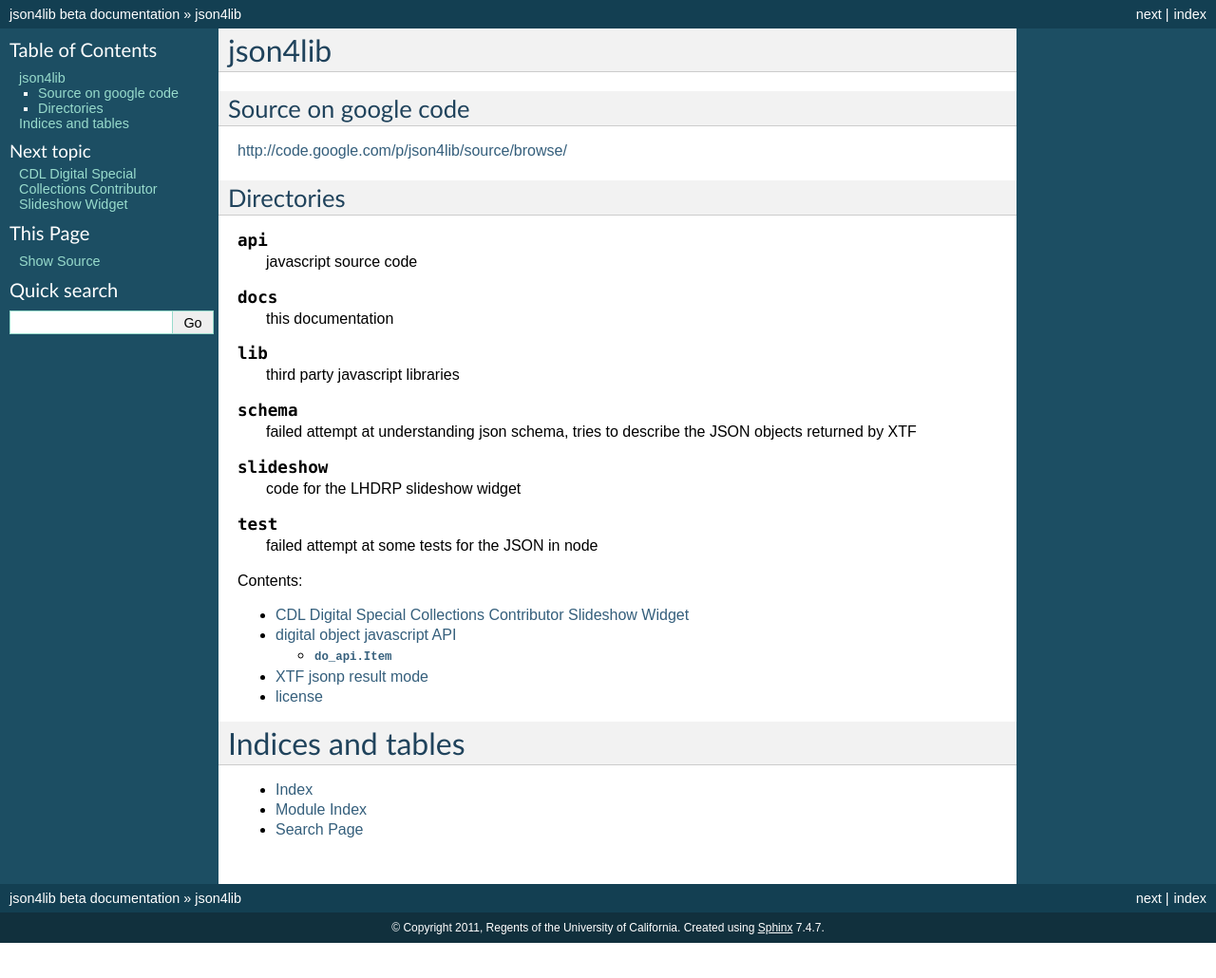
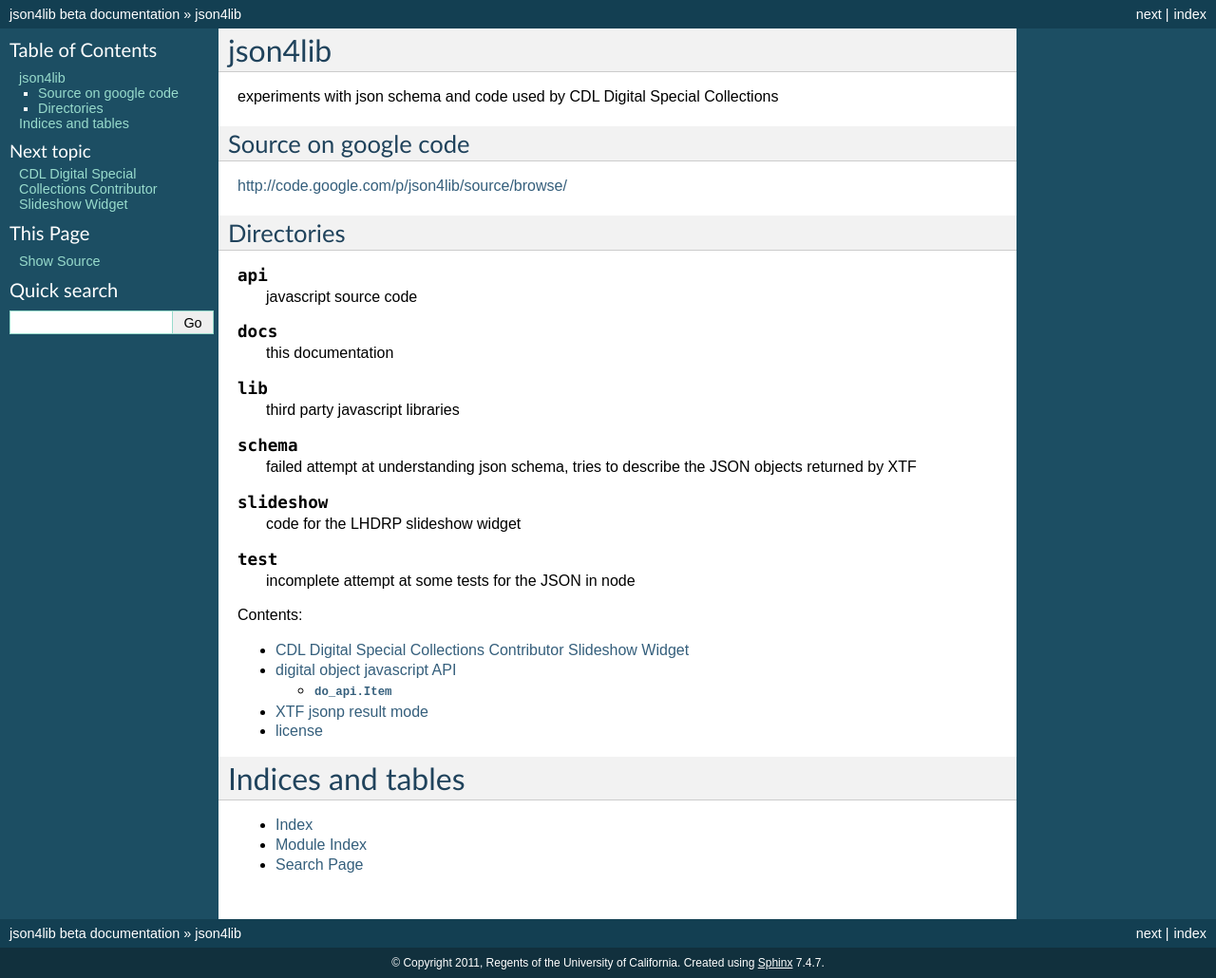
Before and after one commit to tingletech/json4lib, a Sphinx documentation site: the page built from docs/index.rst, in a window 1280 px wide. Shown: the whole page at 95% size. Built offline with Sphinx 7.4.7, drawn with Linux system fonts in a browser that asks for light colours; before the commit the page ends 993 px from its top, so only the background shows below that.

Commit message:
more doc tweaks

```diff
--- a/docs/index.rst
+++ b/docs/index.rst
@@ -5,6 +5,8 @@
 
 json4lib
 ========
+
+experiments with json schema and code used by CDL Digital Special Collections
 
 Source on google code
 ---------------------
@@ -36,7 +38,7 @@
 
 .. describe:: test
 
-  failed attempt at some tests for the JSON in node
+  incomplete attempt at some tests for the JSON in node
 
 Contents:
 
```
